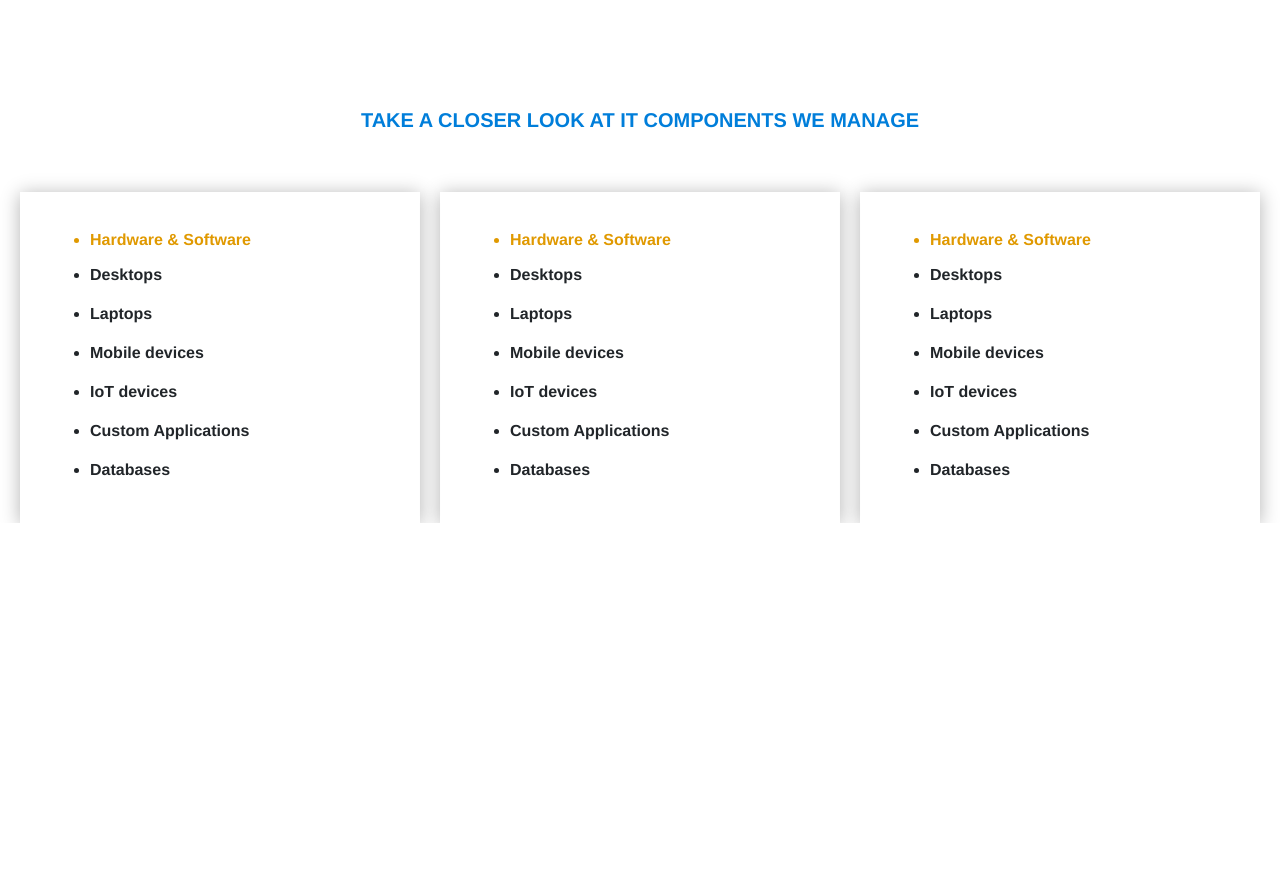
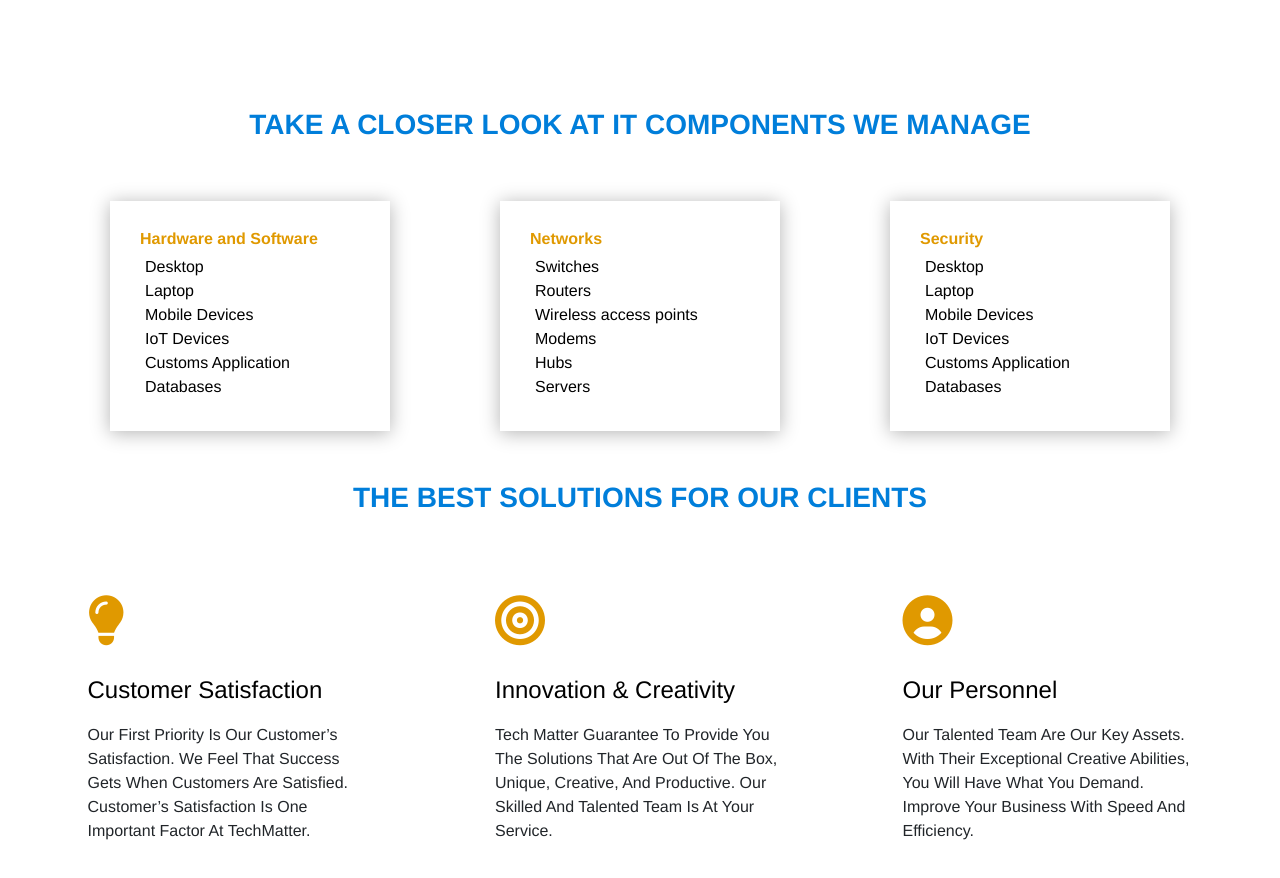
Before and after one commit to nomanwaseem111/TechMatter, a React (Create React App) app: page / in a window 1280 px wide. Shown: the part 1410-2288 px from the top of the page. Before the commit the page ends 1933 px from the top, so only its background shows below. Built offline with nearby package versions, Linux system fonts and the light colour scheme.

Commit message:
few changes

```diff
--- a/public/index.html
+++ b/public/index.html
@@ -24,6 +24,7 @@
       work correctly both with client-side routing and a non-root public URL.
       Learn how to configure a non-root public URL by running `npm run build`.
     -->
+    <link rel="stylesheet" href="https://cdnjs.cloudflare.com/ajax/libs/font-awesome/6.2.1/css/all.min.css" integrity="sha512-MV7K8+y+gLIBoVD59lQIYicR65iaqukzvf/nwasF0nqhPay5w/9lJmVM2hMDcnK1OnMGCdVK+iQrJ7lzPJQd1w==" crossorigin="anonymous" referrerpolicy="no-referrer" />
     <title>React App</title>
   </head>
   <body>
--- a/src/Components/Home/Home.jsx
+++ b/src/Components/Home/Home.jsx
@@ -24,44 +24,66 @@
         <h5 className='closer'>TAKE A CLOSER LOOK AT IT COMPONENTS WE MANAGE</h5>
         <div className='parent-3'>
           <div className='box'>
-            <ul>
-            <li className='list2'>Hardware & Software</li>
+            <h6>Hardware and Software</h6>
+            <span className='item'>Desktop</span><br />
+            <span className='item'>Laptop</span><br />
+            <span className='item'>Mobile Devices</span><br />
+            <span className='item'>IoT Devices</span><br />
 
-              <li>Desktops</li>
-              <li>Laptops</li>
-              <li>Mobile devices</li>
-              <li>IoT devices</li>
-              <li>Custom Applications</li>
-              <li>Databases</li>
+            <span className='item'>Customs Application</span><br />
+            <span className='item'>Databases</span><br />
 
-            </ul>
           </div>
           <div className='box'>
-            <ul>
-            <li className='list2'>Hardware & Software</li>
+            <h6>Networks</h6>
+            <span className='item'>Switches</span><br />
+            <span className='item'>Routers</span><br />
+            <span className='item'>Wireless access points</span><br />
+            <span className='item'>Modems</span><br />
 
-              <li>Desktops</li>
-              <li>Laptops</li>
-              <li>Mobile devices</li>
-              <li>IoT devices</li>
-              <li>Custom Applications</li>
-              <li>Databases</li>
-
-            </ul>
+            <span className='item'>Hubs</span><br />
+            <span className='item'>Servers</span><br />
           </div>
           <div className='box'>
-            <ul>
-            <li className='list2'>Hardware & Software</li>
-              <li>Desktops</li>
-              <li>Laptops</li>
-              <li>Mobile devices</li>
-              <li>IoT devices</li>
-              <li>Custom Applications</li>
-              <li>Databases</li>
+            <h6>Security</h6>
+            <span className='item'>Desktop</span><br />
+            <span className='item'>Laptop</span><br />
+            <span className='item'>Mobile Devices</span><br />
+            <span className='item'>IoT Devices</span><br />
 
-            </ul>
+            <span className='item'>Customs Application</span><br />
+            <span className='item'>Databases</span><br />
           </div>
         </div>
+      </div>
+
+
+
+      <div>
+        <h5 className='closer2'>THE BEST SOLUTIONS FOR OUR CLIENTS</h5>
+        <div className='parent-4'>
+          <div className='box-1'>
+            <span><i class="fa-solid fa-lightbulb"></i></span>
+            <h4>Customer Satisfaction</h4>
+            <p className='para'>Our first priority is Our Customer’s Satisfaction. We feel that success gets when customers are satisfied. Customer’s satisfaction is one important factor at TechMatter.</p>
+          </div>
+          <div className='box-1'>
+            <span><i class="fa-solid fa-bullseye"></i></span>
+            <h4>Innovation & Creativity</h4>
+            <p className='para'>Tech Matter Guarantee to provide you the Solutions that are Out of the box, Unique, Creative, and Productive. Our skilled and talented team is at your service.</p>
+          </div>
+          <div className='box-1'>
+            <span><i class="fa-solid fa-circle-user"></i></span>
+            <h4>Our Personnel</h4>
+            <p className='para'>Our talented team are our key assets. With their exceptional creative abilities, you will have what you demand. Improve your business with speed and efficiency.</p>
+          </div>
+        </div>
+      </div>
+
+
+
+      <div>
+
       </div>
     </div>
   )
--- a/src/index.css
+++ b/src/index.css
@@ -131,6 +131,17 @@
     font-family: 'Poppins', Helvetica, Arial, Lucida, sans-serif;
     font-weight: 700;
     text-transform: uppercase;
+    font-size: 28px;
+}
+
+.closer2{
+    text-align: center;
+    color: #007eda;
+    font-family: 'Poppins', Helvetica, Arial, Lucida, sans-serif;
+    font-weight: 700;
+    text-transform: uppercase;
+    font-size: 28px;
+    margin-top: 50px;
 }
 
 
@@ -145,18 +156,62 @@
 
 .box {
     box-shadow: 0px 2px 18px 0px rgb(0 0 0 / 30%);
-    width: 400px;
-    padding: 25px 10px;
-}
-
-.box>ul>li {
-    list-style: disc;
-    font-family: 'Montserrat', Helvetica, Arial, Lucida, sans-serif;
+    font-family: 'Montserrat',Helvetica,Arial,Lucida,sans-serif;
+    font-size: 16px;
+    color: #000000!important;
+    padding-top: 30px;
+    padding-right: 45px;
+    width: 280px;
+    height: 230px;
+    padding-left: 30px;
 
 }
 
-.list2 {
+.item{
+    padding-left: 5px;
+    list-style-type: disc;
+    font-weight: 520;
+}
+
+
+
+
+.box > h6{
     color: #E09900;
     line-height: 1em;
     font-weight: bold;
 }
+
+.fa-lightbulb , .fa-bullseye , .fa-circle-user {
+    font-size: 50px;
+    color: #E09900;
+}
+
+.parent-4{
+    display: flex;
+    justify-content: space-evenly;
+    margin-top: 50px;
+    flex-wrap: wrap;
+
+}
+
+.box-1{
+  width: 350px;
+  padding: 30px;
+
+}
+
+h4{
+    padding-top: 30px;
+    padding-bottom: 10px;
+    font-family: 'Poppins',Helvetica,Arial,Lucida,sans-serif;
+    font-size: 22px;
+    color: #000000!important;
+    line-height: 1.8em;
+    font-weight: 500;
+}
+
+.para{
+    font-weight: 500px;
+    text-transform: capitalize;
+}
```
